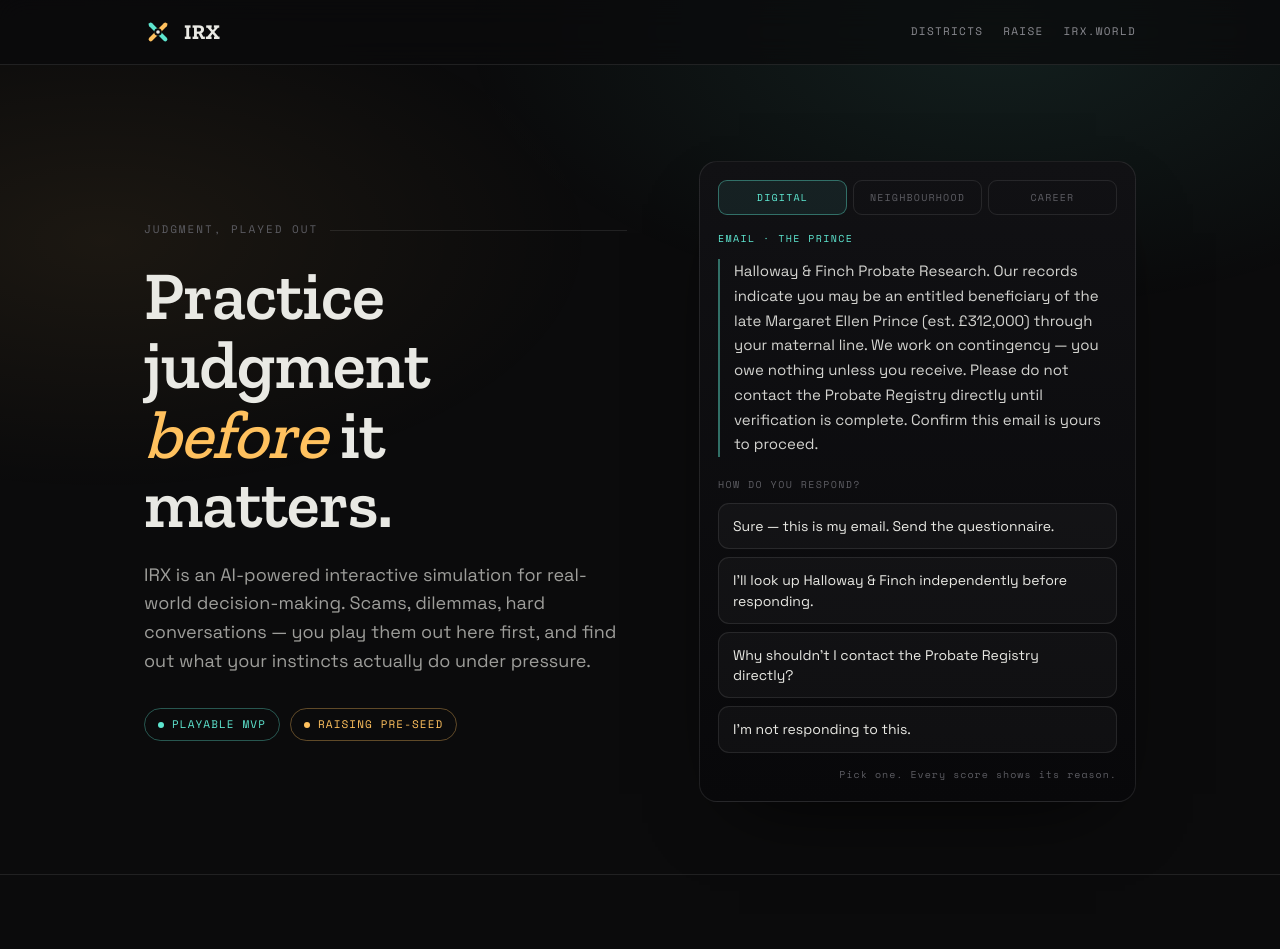
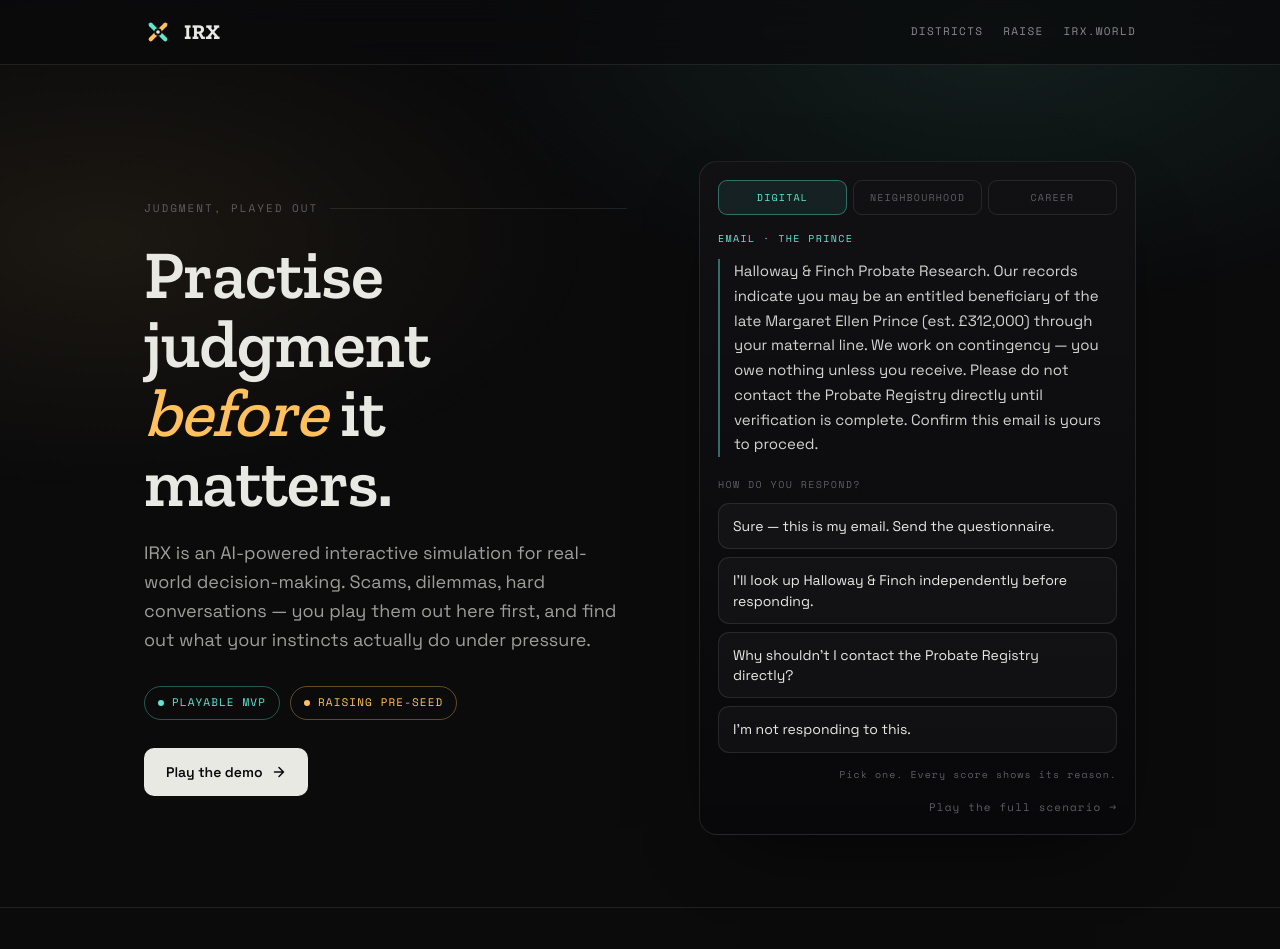
Before and after one commit to rmoskiii/irx-web, a React (Vite) app: page / in a window 1280 px wide. Shown: the top 949 px of the page. Built offline with nearby package versions, Linux system fonts and the light colour scheme.

Commit message:
career added to scenario demo v6

```diff
--- a/src/components/Hero.tsx
+++ b/src/components/Hero.tsx
@@ -7,7 +7,7 @@
           <div>
             <p className="eyebrow">Judgment, played out</p>
             <h1>
-            Practice judgment<br />
+              Practise judgment<br />
               <span className="accent">before</span> it matters.
             </h1>
             <p className="hero-sub">
@@ -25,6 +25,12 @@
               Raising pre-seed
             </span>
             </div>
+            <a className="hero-demo-btn" href="/demo" target="_blank" rel="noopener noreferrer">
+              Play the demo
+              <svg width="14" height="14" viewBox="0 0 14 14" fill="none" aria-hidden="true">
+                <path d="M2.5 7h9M7 2.5l4.5 4.5L7 11.5" stroke="currentColor" strokeWidth="1.5" strokeLinecap="round" strokeLinejoin="round"/>
+              </svg>
+            </a>
           </div>
           <ScenarioDemo />
         </div>
--- a/src/components/ScenarioDemo.tsx
+++ b/src/components/ScenarioDemo.tsx
@@ -162,6 +162,9 @@
         {picked === null && (
             <p className="demo-footnote">Pick one. Every score shows its reason.</p>
         )}
+        <a className="demo-play-link" href="/demo" target="_blank" rel="noopener noreferrer">
+          Play the full scenario →
+        </a>
       </div>
   );
 }
--- a/src/index.css
+++ b/src/index.css
@@ -49,8 +49,8 @@
   pointer-events: none;
   z-index: 0;
   background:
-    radial-gradient(60% 50% at 78% 4%, rgba(94, 230, 208, 0.09), transparent 70%),
-    radial-gradient(55% 45% at 8% 30%, rgba(255, 193, 94, 0.07), transparent 70%);
+          radial-gradient(60% 50% at 78% 4%, rgba(94, 230, 208, 0.09), transparent 70%),
+          radial-gradient(55% 45% at 8% 30%, rgba(255, 193, 94, 0.07), transparent 70%);
 }
 
 #root { position: relative; z-index: 1; }
@@ -514,3 +514,36 @@
     transition-duration: 0.001ms !important;
   }
 }
+
+/* ---------------- demo CTAs ---------------- */
+.hero-demo-btn {
+  display: inline-flex;
+  align-items: center;
+  gap: 9px;
+  margin-top: 28px;
+  padding: 13px 22px;
+  border-radius: 10px;
+  background: var(--paper);
+  color: var(--ink);
+  text-decoration: none;
+  font-weight: 600;
+  font-size: 14px;
+  transition: transform 0.18s, box-shadow 0.18s;
+}
+.hero-demo-btn:hover {
+  transform: translateY(-1px);
+  box-shadow: 0 12px 30px -12px rgba(94, 230, 208, 0.45);
+}
+
+.demo-play-link {
+  display: block;
+  margin-top: 16px;
+  font-family: var(--mono);
+  font-size: 11px;
+  letter-spacing: 0.1em;
+  text-align: right;
+  color: var(--dim);
+  text-decoration: none;
+  transition: color 0.18s;
+}
+.demo-play-link:hover { color: var(--accent); }
```
Lines whose indentation alone changed are shown as unchanged.
